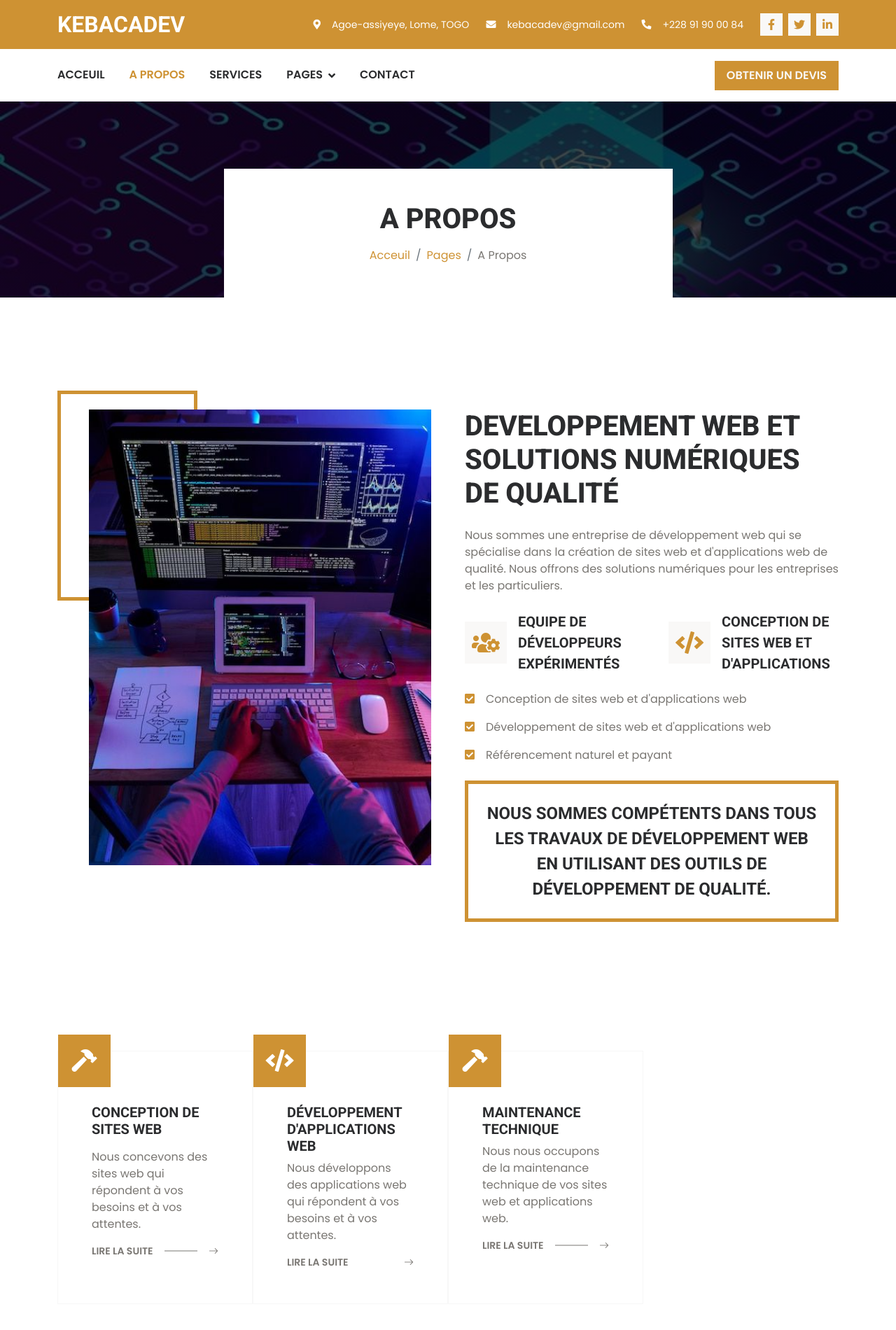
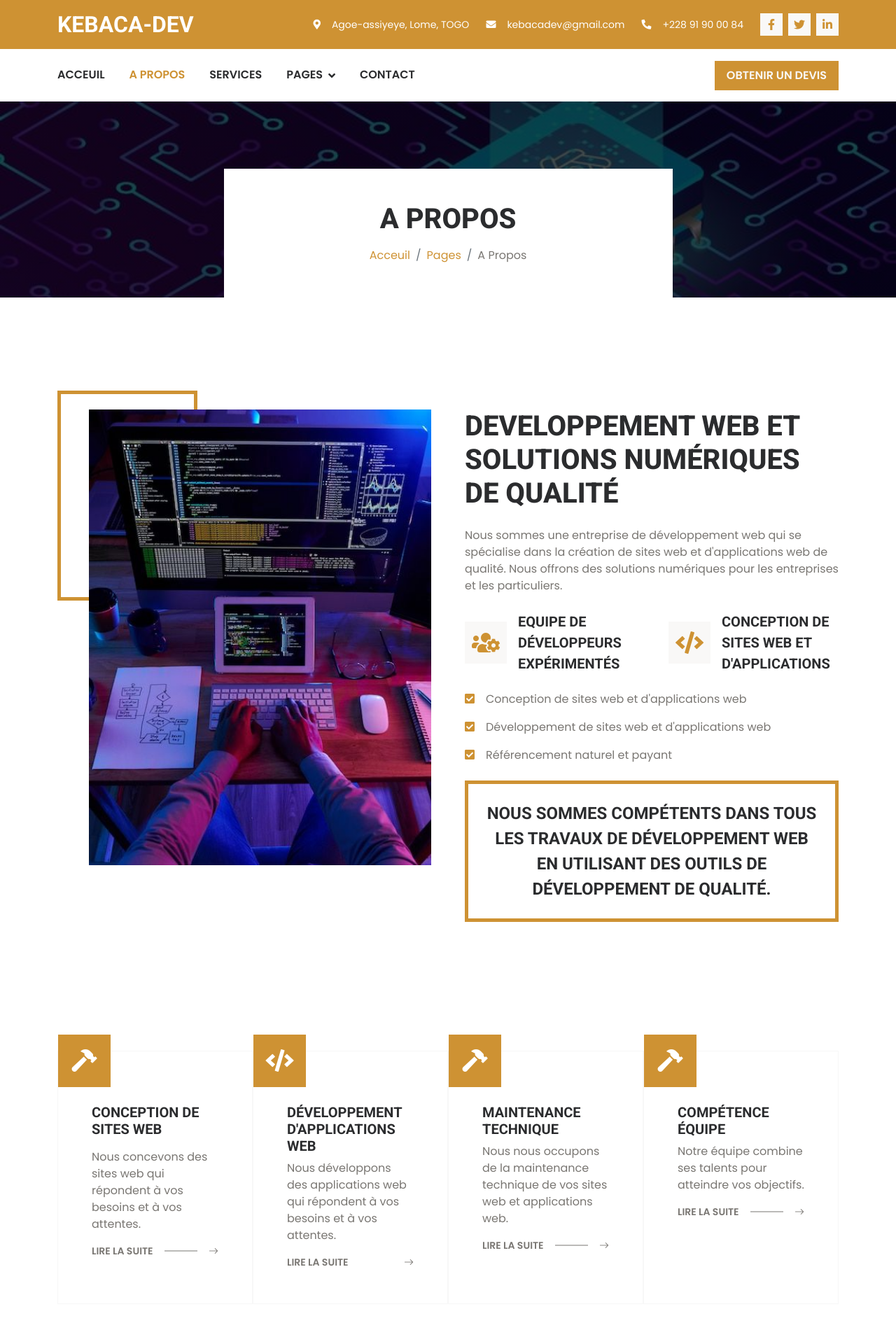
Before and after one commit to Koffi-akp01/NexusDev, a plain HTML site: page Weldork-1.0.0/about.html in a window 1280 px wide. Shown: the top 1900 px of the page at 70% size. Drawn offline with nearby package versions, Linux system fonts and the light colour scheme; files whose address does not match are found by name.

Commit message:
modification d'a propos et de notre expertise

```diff
--- a/Weldork-1.0.0/about.html
+++ b/Weldork-1.0.0/about.html
@@ -3,7 +3,7 @@
 
 <head>
     <meta charset="utf-8">
-    <title>KEBACADEV</title>
+    <title>KEBACA-DEV</title>
     <meta content="width=device-width, initial-scale=1.0" name="viewport">
     <meta content="" name="keywords">
     <meta content="" name="description">
@@ -46,7 +46,7 @@
         <div class="container py-3">
             <div class="d-flex align-items-center">
                 <a href="index.html">
-                    <h2 class="text-white fw-bold m-0">KEBACADEV</h2>
+                    <h2 class="text-white fw-bold m-0">KEBACA-DEV</h2>
                 </a>
                 <div class="ms-auto d-flex align-items-center">
                     <small class="ms-4"><i class="fa fa-map-marker-alt me-3"></i>Agoe-assiyeye, Lome, TOGO</small>
@@ -72,7 +72,7 @@
         <div class="container">
             <nav class="navbar navbar-expand-lg bg-white navbar-light p-lg-0">
                 <a href="index.html" class="navbar-brand d-lg-none">
-                    <h1 class="fw-bold m-0">KEBACADEV</h1>
+                    <h1 class="fw-bold m-0">KEBACA-DEV</h1>
                 </a>
                 <button type="button" class="navbar-toggler me-0" data-bs-toggle="collapse"
                     data-bs-target="#navbarCollapse">
@@ -219,6 +219,22 @@
                         </div>
                     </div>
                 </div>
+                <div class="col-md-6 col-lg-3 wow fadeIn" data-wow-delay="0.6s">
+                    <div class="feature-item border h-100">
+                        <div class="feature-icon btn-xxl-square bg-primary mb-4 mt-n4">
+                            <i class="fa fa-hammer fa-2x text-white"></i>
+                        </div>
+                        <div class="p-5 pt-0">
+                            <h5 class="text-uppercase">Compétence Équipe</h5>
+                            <p>Notre équipe combine ses talents pour atteindre vos objectifs.</p>
+                            <a class="position-relative text-body text-uppercase small d-flex justify-content-between"
+                                href="#"><b class="bg-white pe-3">Lire la suite</b> <i
+                                    class="bi bi-arrow-right bg-white ps-3"></i></a>
+                        </div>
+                    </div>
+                </div>
+
+
             </div>
         </div>
     </div>
@@ -437,10 +453,10 @@
         <div class="container">
             <div class="row">
                 <div class="col-md-6 text-center text-md-start mb-3 mb-md-0">
-                    &copy; 2022 - <a class="fw-semi-bold text-white" href="#">KEBACADEV</a>, Tous droits réservés.
+                    &copy; 2022 - <a class="fw-semi-bold text-white" href="#">KEBACA-DEV</a>, Tous droits réservés.
                 </div>
                 <div class="col-md-6 text-center text-md-end">
-                    Conçu par <a class="fw-semi-bold text-white" href="#">KEBACADEV</a>
+                    Conçu par <a class="fw-semi-bold text-white" href="#">KEBACA-DEV</a>
                 </div>
             </div>
         </div>
```
Also changed, not shown: Weldork-1.0.0/feature.html (+5 -5 lines).
